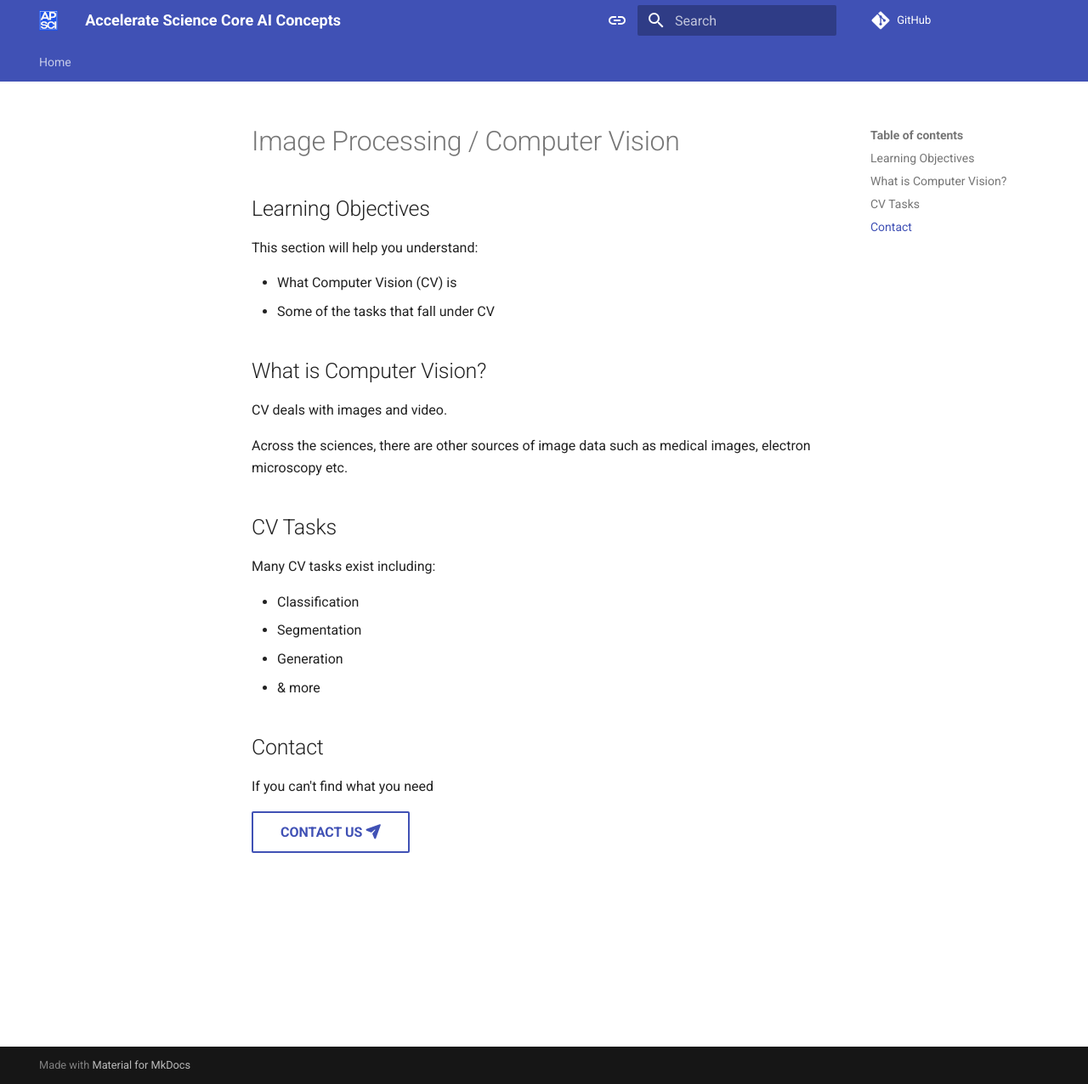
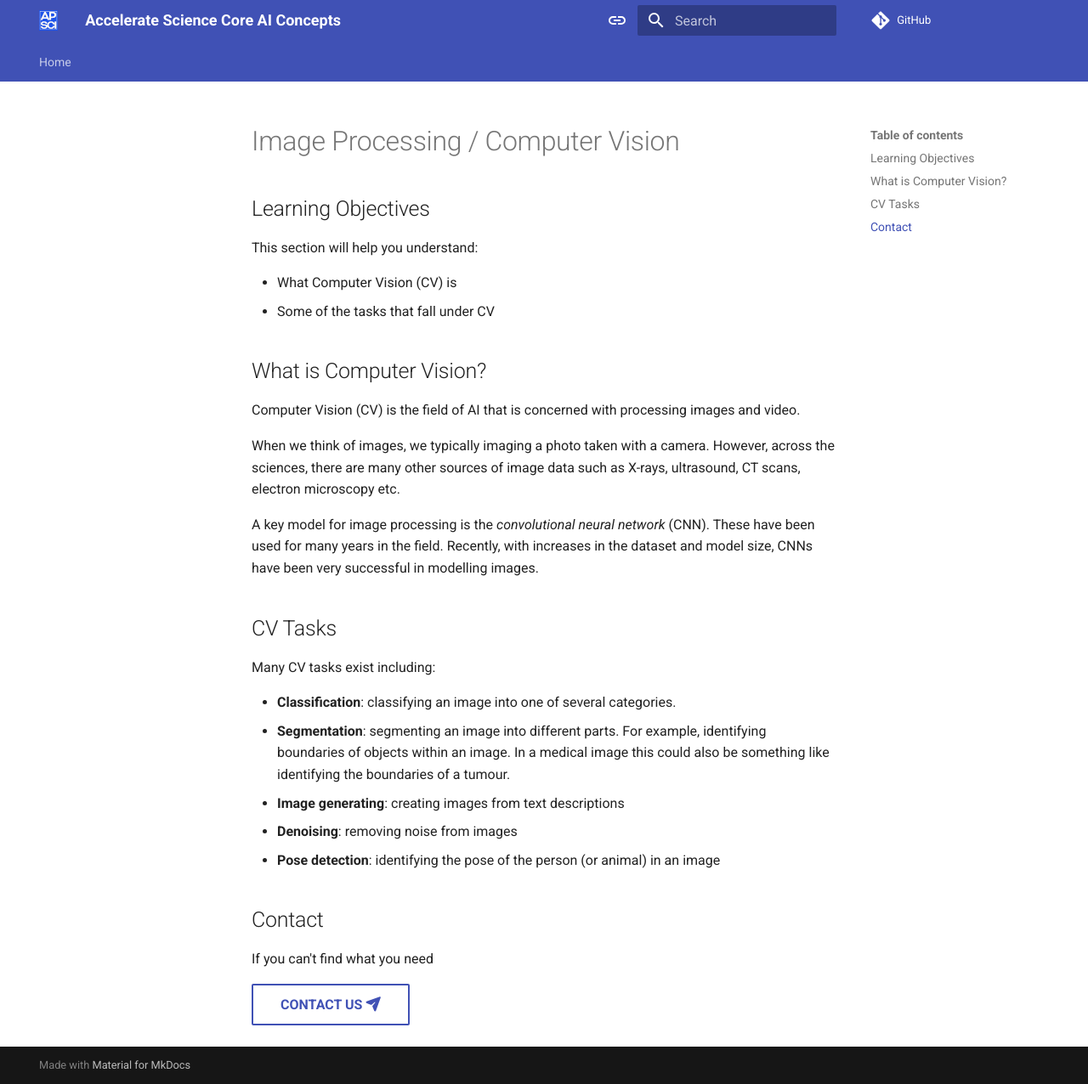
Before and after one commit to acceleratescience/ai-core-concepts, an MkDocs documentation site: the page built from docs/image.md, in a window 1280 px wide and 1276 px high. Shown: the whole window at 85% size. Built offline with MkDocs 1.6.1 and Material for MkDocs 9.7.7, drawn with Linux system fonts in a browser that asks for light colours; comment, search, counter and statistics services are not loaded.

Commit message:
Add CV info

```diff
--- a/docs/image.md
+++ b/docs/image.md
@@ -9,19 +9,21 @@ This section will help you understand:
 
 ## What is Computer Vision?
 
-CV deals with images and video.
+Computer Vision (CV) is the field of AI that is concerned with processing images and video.
 
-Across the sciences, there are other sources of image data such as medical images, electron microscopy etc.
+When we think of images, we typically imaging a photo taken with a camera. However, across the sciences, there are many other sources of image data such as X-rays, ultrasound, CT scans, electron microscopy etc.
+
+A key model for image processing is the _convolutional neural network_ (CNN). These have been used for many years in the field. Recently, with increases in the dataset and model size, CNNs have been very successful in modelling images.
 
 ## CV Tasks
 
 Many CV tasks exist including:
 
-- Classification
-- Segmentation
-- Generation
-- & more
-
+- **Classification**: classifying an image into one of several categories.
+- **Segmentation**: segmenting an image into different parts. For example, identifying boundaries of objects within an image. In a medical image this could also be something like identifying the boundaries of a tumour.
+- **Image generating**: creating images from text descriptions
+- **Denoising**: removing noise from images
+- **Pose detection**: identifying the pose of the person (or animal) in an image
 
 
 ## Contact
```
